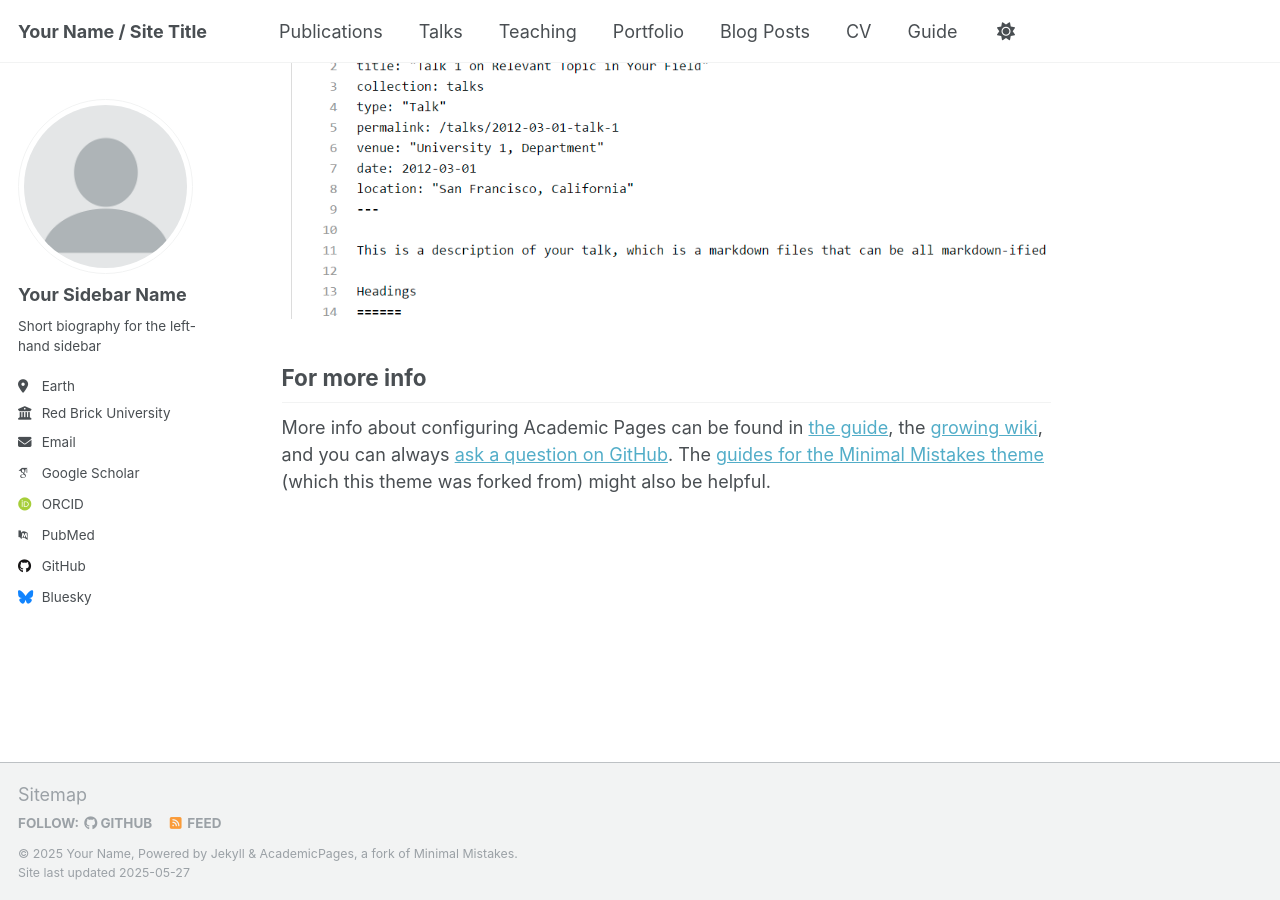
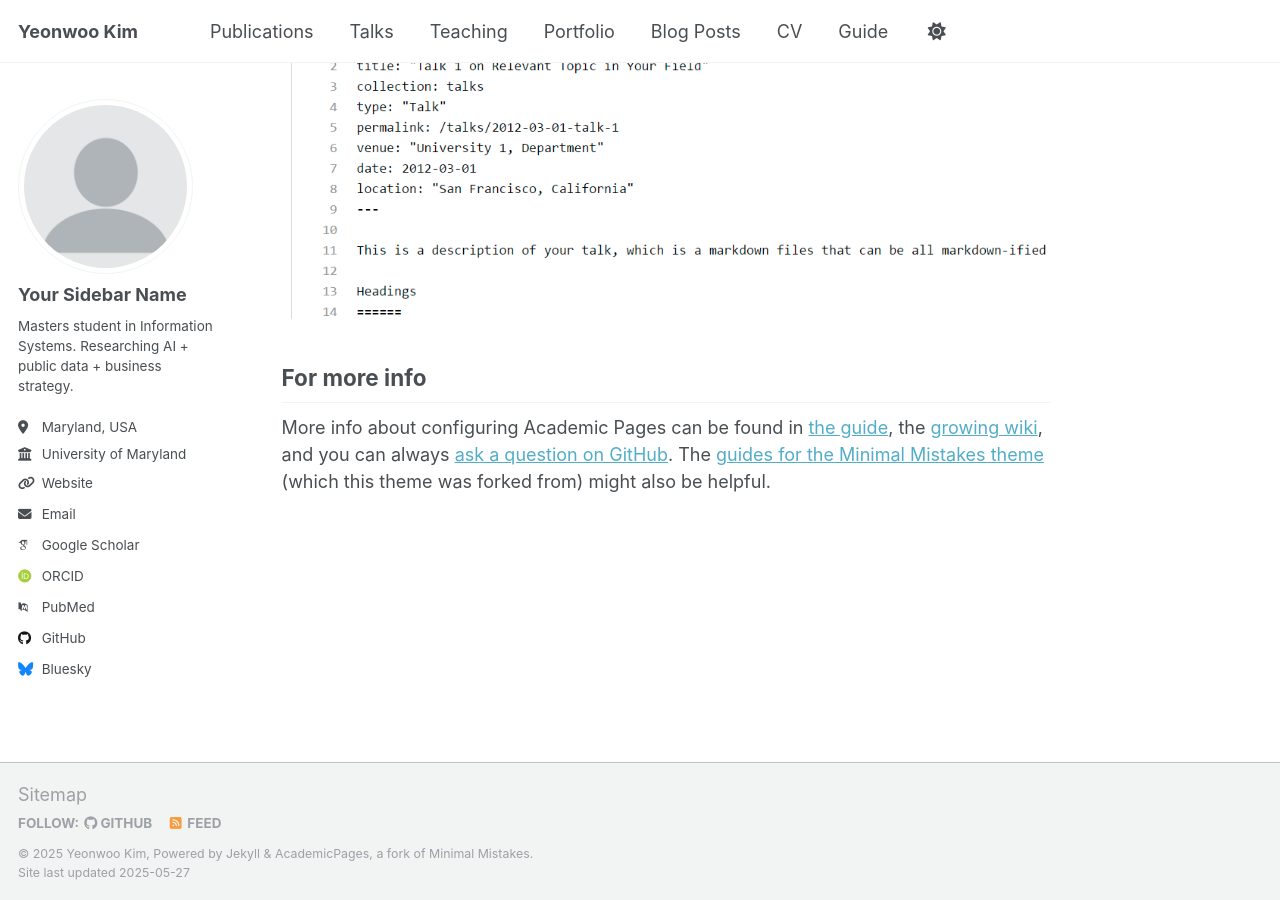
Before and after one commit to yeonwoo-km/yeonwoo-km.github.io, a Jekyll site: the page built from _pages/about.md, in a window 1280 px wide and 900 px high, scrolled down 2636 px. Built offline with Jekyll 4.4.1, drawn with Linux system fonts in a browser that asks for light colours; some web fonts are replaced.

Commit message:
Update _config.yml

```diff
--- a/_config.yml
+++ b/_config.yml
@@ -9,9 +9,9 @@
 # Basic Site Settings
 locale                   : "en-US"
 site_theme               : "default"
-title                    : "Your Name / Site Title"
+title                    : "Yeonwoo Kim"
 title_separator          : "-"
-name                     : &name "Your Name"
+name                     : &name "Yeonwoo Kim"
 description              : &description "personal description"
 url                      : https://academicpages.github.io # the base hostname & protocol for your site e.g. "https://[your GitHub username].github.io" or if you already have some other page hosted on Github then use "https://[your GitHub username].github.io/[Your Repo Name]"
 baseurl                  : "" # the subpath of your site, e.g. "/blog"
@@ -25,11 +25,11 @@ author:
   avatar           : "profile.png"
   name             : "Your Sidebar Name"
   pronouns         : # example: "she/her"
-  bio              : "Short biography for the left-hand sidebar"
-  location         : "Earth"
-  employer         : "Red Brick University"
-  uri              : # URL
-  email            : "none@example.org"
+  bio              : "Masters student in Information Systems. Researching AI + public data + business strategy."
+  location         : "Maryland, USA"
+  employer         : "University of Maryland"
+  uri              : "https://yeonwoo-km.github.io"
+  email            : "madikim2@umd.edu"
 
   # Academic websites
   academia         : # URL
```
